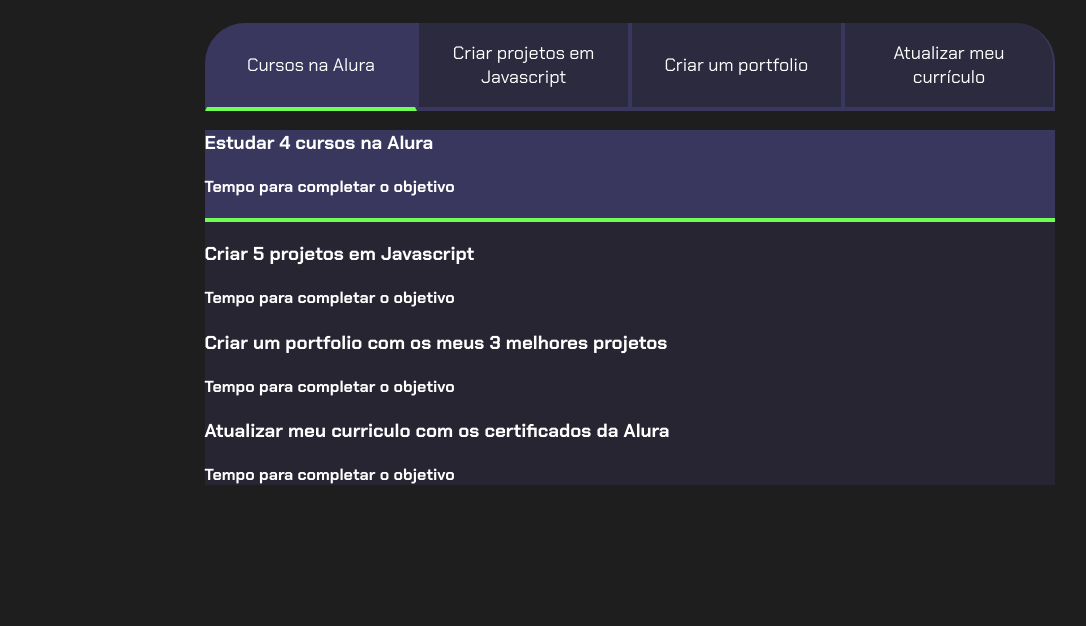
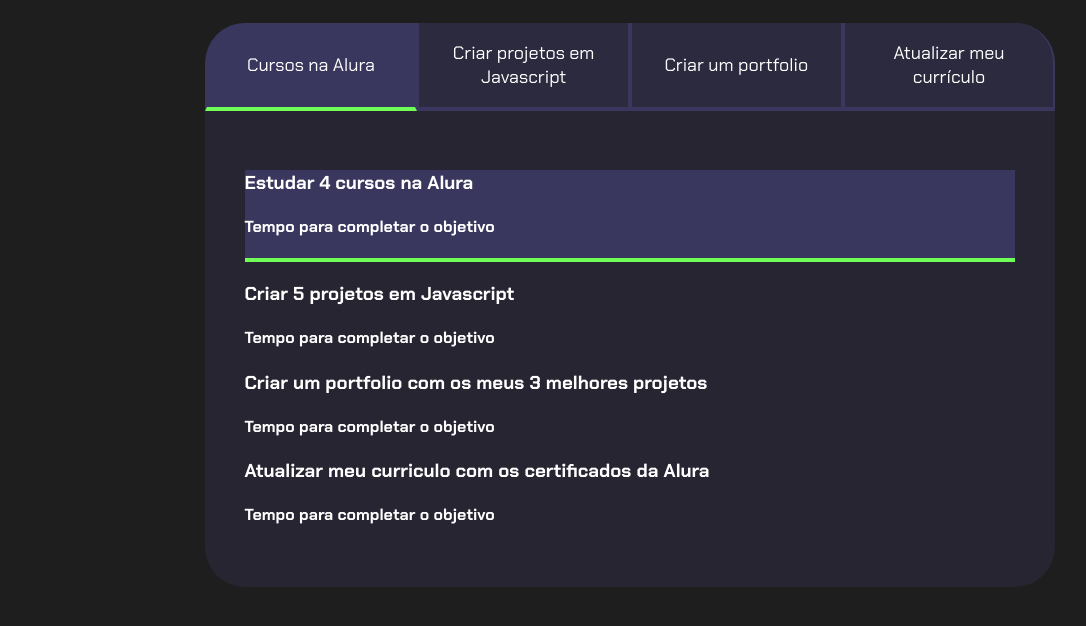
Before and after one commit to ReinaldoOliveiraaa/AULA-03, a plain HTML site: page index.html in a window 1280 px wide. Shown: the part 80-706 px from the top of the page, without its empty margins (10-1096 px from the left). Drawn offline with Linux system fonts and the light colour scheme.

Commit message:
Update style.css

```diff
--- a/style.css
+++ b/style.css
@@ -67,6 +67,8 @@ body {
 }
 .abas-textos{
     background-color: var(--texto-fundo);
+    padding: 40px;
+    border-radius: 0 0 40px 40px;
 }
 
 @media screen and (min-width: 768px) {
```
